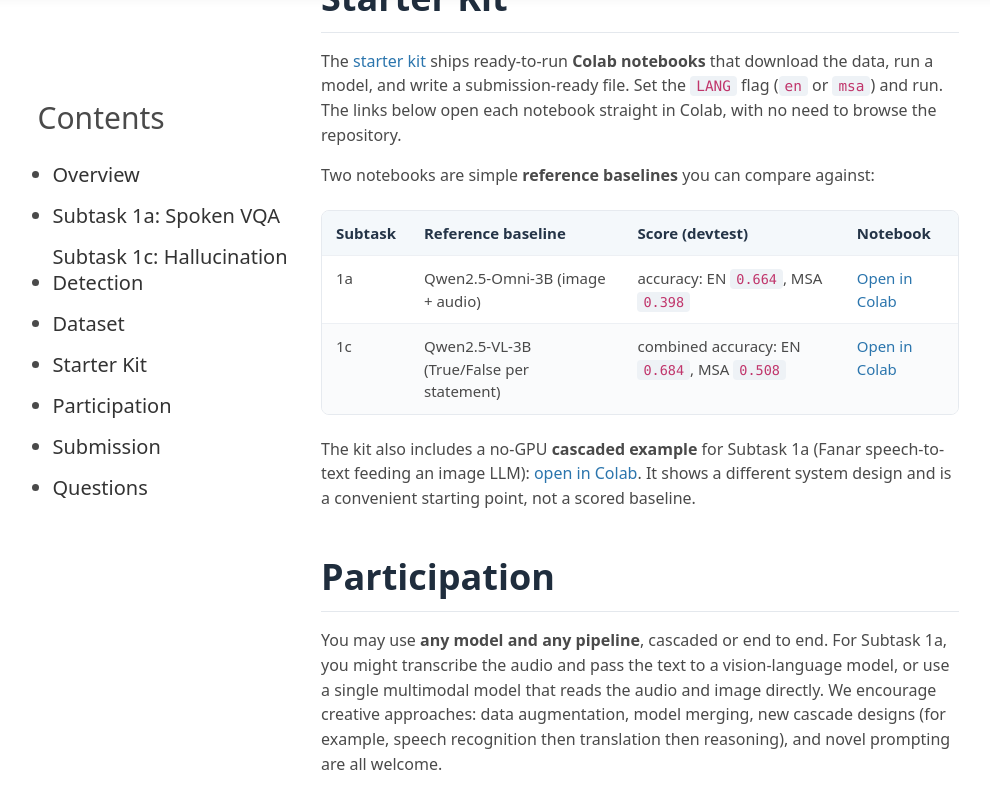
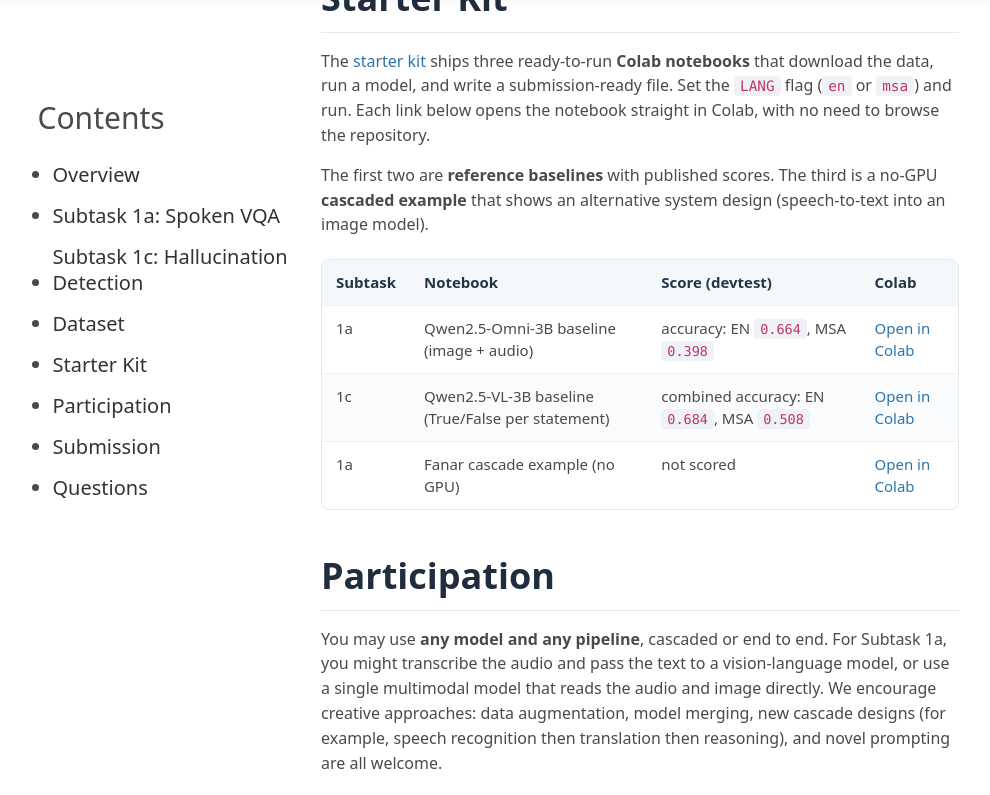
Before and after one commit to ImageEval2026/ImageEval2026.github.io, a Jekyll site: the page built from task1.md, in a window 1280 px wide and 900 px high, scrolled down 4060 px, cut to the strip 105-900 px from the top of the window. Shown: the whole strip, without its empty margins (142-1132 px from the left). Built offline with Jekyll 4.4.1, drawn with Linux system fonts in a browser that asks for light colours.

Commit message:
task1 page: present all three notebooks in one table; tidy Fanar example (#6)
Move the Fanar cascade into the notebooks table (marked 'not scored') instead
of a trailing prose blob with an inline link. Cleaner, uniform presentation.

Co-authored-by: ImageEval2026 <imageeval2026@gmail.com>
Co-authored-by: Claude Opus 4.8 <noreply@anthropic.com>

```diff
--- a/task1.md
+++ b/task1.md
@@ -143,16 +143,15 @@ For Subtask 1a, the `train`, `dev`, and `devtest` audio is synthetic (voice clon
 
 ## Starter Kit
 
-The [starter kit](https://github.com/ImageEval2026/ImageEval2026-tasks/tree/main/task1/baselines) ships ready-to-run **Colab notebooks** that download the data, run a model, and write a submission-ready file. Set the `LANG` flag (`en` or `msa`) and run. The links below open each notebook straight in Colab, with no need to browse the repository.
+The [starter kit](https://github.com/ImageEval2026/ImageEval2026-tasks/tree/main/task1/baselines) ships three ready-to-run **Colab notebooks** that download the data, run a model, and write a submission-ready file. Set the `LANG` flag (`en` or `msa`) and run. Each link below opens the notebook straight in Colab, with no need to browse the repository.
 
-Two notebooks are simple **reference baselines** you can compare against:
+The first two are **reference baselines** with published scores. The third is a no-GPU **cascaded example** that shows an alternative system design (speech-to-text into an image model).
 
-| Subtask | Reference baseline | Score (devtest) | Notebook |
+| Subtask | Notebook | Score (devtest) | Colab |
 |---|---|---|---|
-| 1a | Qwen2.5-Omni-3B (image + audio) | accuracy: EN `0.664`, MSA `0.398` | [Open in Colab](https://colab.research.google.com/github/ImageEval2026/ImageEval2026-tasks/blob/main/task1/baselines/baseline_task1a_colab.ipynb) |
-| 1c | Qwen2.5-VL-3B (True/False per statement) | combined accuracy: EN `0.684`, MSA `0.508` | [Open in Colab](https://colab.research.google.com/github/ImageEval2026/ImageEval2026-tasks/blob/main/task1/baselines/baseline_task1c_colab.ipynb) |
-
-The kit also includes a no-GPU **cascaded example** for Subtask 1a (Fanar speech-to-text feeding an image LLM): [open in Colab](https://colab.research.google.com/github/ImageEval2026/ImageEval2026-tasks/blob/main/task1/baselines/baseline_task1a_fanar_cascade_colab.ipynb). It shows a different system design and is a convenient starting point, not a scored baseline.
+| 1a | Qwen2.5-Omni-3B baseline (image + audio) | accuracy: EN `0.664`, MSA `0.398` | [Open in Colab](https://colab.research.google.com/github/ImageEval2026/ImageEval2026-tasks/blob/main/task1/baselines/baseline_task1a_colab.ipynb) |
+| 1c | Qwen2.5-VL-3B baseline (True/False per statement) | combined accuracy: EN `0.684`, MSA `0.508` | [Open in Colab](https://colab.research.google.com/github/ImageEval2026/ImageEval2026-tasks/blob/main/task1/baselines/baseline_task1c_colab.ipynb) |
+| 1a | Fanar cascade example (no GPU) | not scored | [Open in Colab](https://colab.research.google.com/github/ImageEval2026/ImageEval2026-tasks/blob/main/task1/baselines/baseline_task1a_fanar_cascade_colab.ipynb) |
 
 ## Participation
 
```
